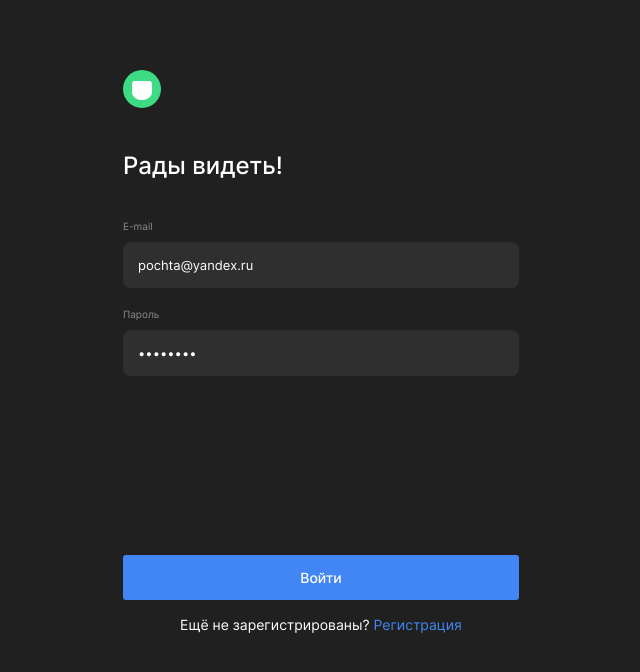
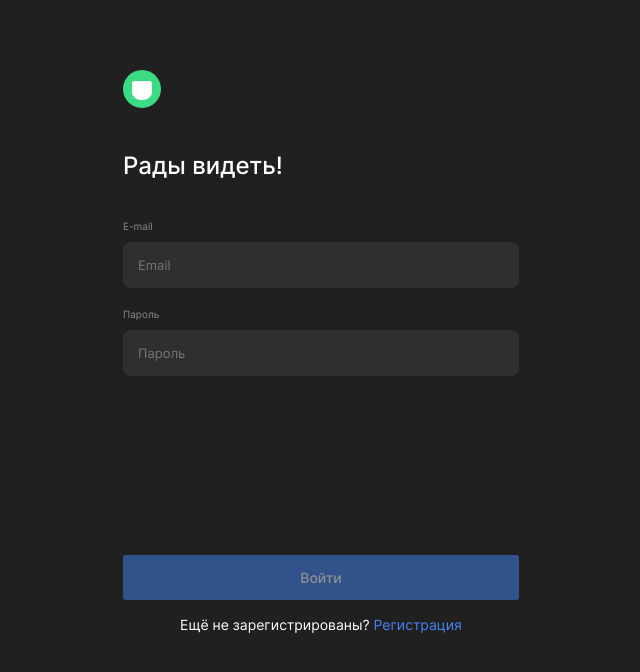
Before and after one commit to hideto13/movies-explorer-frontend, a React (Create React App) app: page /signin in a window 1280 px wide. Shown: the top 672 px of the page, without its empty margins (319-959 px from the left). Built offline with nearby package versions, Linux system fonts and the light colour scheme.

Commit message:
Add login

```diff
--- a/src/components/App/App.js
+++ b/src/components/App/App.js
@@ -1,6 +1,6 @@
 import React from "react";
-import { Route, Routes } from "react-router-dom";
-import { register } from "../../utils/MainApi";
+import { Route, Routes, useNavigate } from "react-router-dom";
+import { register, login } from "../../utils/MainApi";
 import InfoTooltip from "../InfoTooltip/InfoTooltip";
 import Main from "../Main/Main";
 import Movies from "../Movies/Movies";
@@ -12,6 +12,8 @@ import NotFound from "../NotFound/NotFound";
 import "./App.css";
 
 function App() {
+  const navigate = useNavigate();
+  const [loggedIn, setLoggedIn] = React.useState(false);
   const [infoPopupOpen, setInfoPopupOpen] = React.useState(false);
   const [success, setSuccess] = React.useState(false);
 
@@ -40,6 +42,29 @@ function App() {
       });
   }
 
+  function onLogin({ email, password }) {
+    login({
+      email,
+      password,
+    })
+      .then((data) => {
+        if (data.token) {
+          localStorage.setItem("jwt", data.token);
+          // addApi(data.token);
+          setLoggedIn(true);
+          // setCurrentEmail(email);
+          navigate("/movies");
+        } else {
+          setSuccess(false);
+          openInfoPopup();
+        }
+      })
+      .catch(() => {
+        setSuccess(false);
+        openInfoPopup();
+      });
+  }
+
   return (
     <div className="App">
       <Routes>
@@ -48,7 +73,7 @@ function App() {
         <Route path="/saved-movies" element={<SavedMovies />} />
         <Route path="/profile" element={<Profile />} />
         <Route path="/signup" element={<Register onRegister={onRegister} />} />
-        <Route path="/signin" element={<Login />} />
+        <Route path="/signin" element={<Login onLogin={onLogin} />} />
         <Route path="*" element={<NotFound />} />
       </Routes>
       <InfoTooltip
--- a/src/components/Login/Login.css
+++ b/src/components/Login/Login.css
@@ -35,7 +35,7 @@
   text-align: left;
   width: 100%;
   box-sizing: border-box;
-  margin-bottom: 20px;
+  margin-bottom: 8px;
   padding: 15px;
   color: white;
   background: #2f2f2f;
@@ -74,6 +74,11 @@
   color: white;
   border-radius: 3px;
   cursor: pointer;
+}
+
+.login__submit:disabled {
+  opacity: 0.5;
+  cursor: not-allowed;
 }
 .login__text {
   margin: 0;
--- a/src/components/Login/Login.js
+++ b/src/components/Login/Login.js
@@ -1,37 +1,86 @@
+import React from "react";
+import validator from "validator";
 import { Link } from "react-router-dom";
 import logo from "../../images/logo.svg";
 import "./Login.css";
 
-function Login() {
+function Login({ onLogin }) {
+  const [email, setEmail] = React.useState("");
+  const [password, setPassword] = React.useState("");
+  const [emailError, setEmailError] = React.useState("");
+  const [passwordError, setPasswordError] = React.useState("");
+  const [isEmailValid, setIsEmailValid] = React.useState(false);
+  const [isPasswordValid, setIsPasswordValid] = React.useState(false);
+
+  function handleEmailChange(e) {
+    setEmail(e.target.value);
+    setEmailError(e.target.validationMessage);
+    if (
+      e.target.validationMessage === "" &&
+      !validator.isEmail(e.target.value)
+    ) {
+      setEmailError("Некорректный email");
+    }
+    setIsEmailValid(
+      e.target.validity.valid && validator.isEmail(e.target.value)
+    );
+  }
+
+  function handlePasswordChange(e) {
+    setPassword(e.target.value);
+    setPasswordError(e.target.validationMessage);
+    setIsPasswordValid(e.target.validity.valid);
+  }
+
+  function handleSubmit(e) {
+    e.preventDefault();
+
+    onLogin({
+      email,
+      password,
+    });
+  }
+
   return (
     <section className="login">
       <img className="login__logo" src={logo} alt="Логотип"></img>
       <h1 className="login__title">Рады видеть!</h1>
-      <form className="login__form">
+      <form className="login__form" onSubmit={handleSubmit}>
         <label className="login__label">E-mail</label>
         <input
-          className="login__input"
-          value="pochta@yandex.ru"
+          className={`login__input ${
+            isEmailValid ? "" : " login__input_error"
+          }`}
+          value={email || ""}
           name="email"
           type="email"
           id="email"
           placeholder="Email"
           required
           autoComplete="off"
+          onChange={handleEmailChange}
         ></input>
+        <p className="login__error">{emailError}</p>
         <label className="login__label">Пароль</label>
         <input
-          className="login__input"
-          value="12345678"
+          className={`login__input ${
+            isPasswordValid ? "" : " login__input_error"
+          }`}
+          value={password || ""}
           name="password"
           type="password"
           id="password"
           placeholder="Пароль"
           required
           autoComplete="off"
+          onChange={handlePasswordChange}
         ></input>
-        <p className="login__error"></p>
-        <button className="login__submit" type="submit">
+        <p className="login__error">{passwordError}</p>
+        <button
+          className="login__submit"
+          type="submit"
+          disabled={!isEmailValid || !isPasswordValid}
+        >
           Войти
         </button>
         <p className="login__text">
--- a/src/components/MoviesCard/MoviesCard.js
+++ b/src/components/MoviesCard/MoviesCard.js
@@ -9,7 +9,7 @@ function MoviesCard({ variant, img, name, duration, trailerLink }) {
         <p className="card__name">{name}</p>
         <p className="card__time">{duration} минут</p>
       </div>
-      <a href={trailerLink} target="_blank">
+      <a href={trailerLink} target="_blank" rel="noreferrer">
         <img className="card__img" src={img} alt="movie"></img>
       </a>
       <div className="card__footer">
--- a/src/components/Register/Register.js
+++ b/src/components/Register/Register.js
@@ -17,7 +17,7 @@ function Register({ onRegister }) {
   const [isPasswordValid, setIsPasswordValid] = React.useState(false);
 
   function handleNameChange(e) {
-    const pattern = /^[A-Za-zА-Яа-яЁё\-\ ]+$/;
+    const pattern = /^[A-Za-zА-Яа-яЁё\- ]+$/;
     setName(e.target.value);
     setNameError(e.target.validationMessage);
     if (e.target.validationMessage === "" && !e.target.value.match(pattern)) {
--- a/src/components/SearchForm/SearchForm.js
+++ b/src/components/SearchForm/SearchForm.js
@@ -1,4 +1,4 @@
-import React, { useState, useEffect } from "react";
+import React, { useState } from "react";
 import searchImg from "../../images/search.svg";
 import "./SearchForm.css";
 
@@ -9,7 +9,7 @@ function SearchForm({
   filterShort,
   setFilterShort,
 }) {
-  const [errorText, setErrorText] = React.useState("");
+  const [errorText, setErrorText] = useState("");
 
   function handleSearchValueChange(e) {
     setSearchValue(e.target.value);
--- a/src/utils/MainApi.js
+++ b/src/utils/MainApi.js
@@ -17,3 +17,14 @@ export const register = ({ name, email, password }) => {
     body: JSON.stringify({ name, email, password }),
   }).then((res) => _getResponseData(res));
 };
+
+export const login = ({ email, password }) => {
+  return fetch(`${MAIN_URL}/signin`, {
+    method: "POST",
+    headers: {
+      Accept: "application/json",
+      "Content-Type": "application/json",
+    },
+    body: JSON.stringify({ email, password }),
+  }).then((res) => _getResponseData(res));
+};
```
